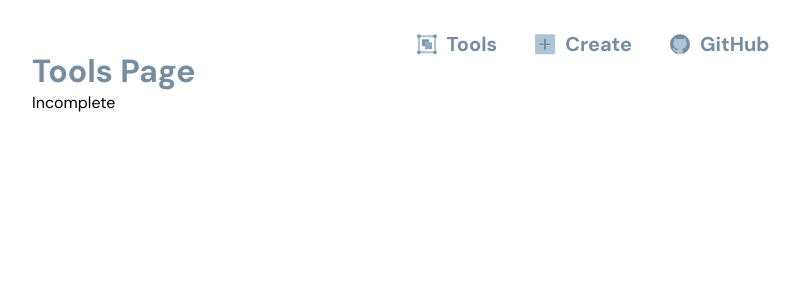
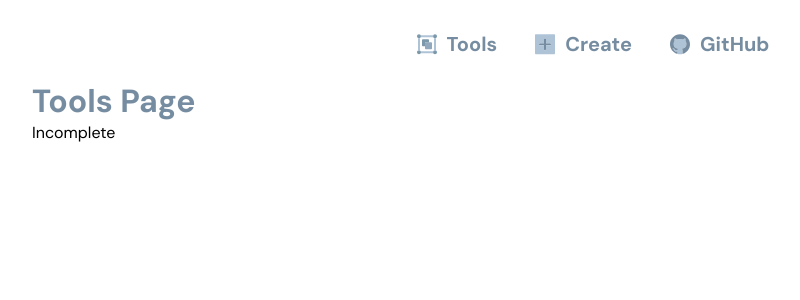
Before and after one commit to haneenmahd/imagable, a React (Create React App) app in the folder web/: page /tools in a window 1280 px wide. Shown: the top 300 px of the page, without its empty margins (48-848 px from the left). Built offline with nearby package versions, Linux system fonts and the light colour scheme.

Commit message:
set `Page` style to use `80px` of padding

```diff
--- a/web/src/styles/Page.ts
+++ b/web/src/styles/Page.ts
@@ -1,11 +1,7 @@
 import styled from "styled-components";
 
 const Page = styled.div`
-  padding: 50px 80px;
-
-  @media screen and (max-width: 600px) {
-    padding: 20px 30px;
-  }
+  padding: 80px;
 `;
 
 export default Page;
```
